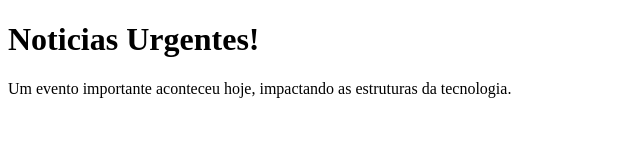
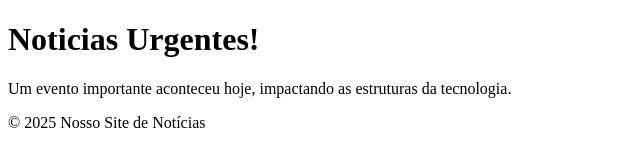
Before and after one commit to org-branching-hands-on/projeto-branching-hands-on, a plain HTML site: page index.html in a window 1280 px wide. Shown: the whole page, without its empty margins (0-640 px from the left). Drawn offline with Linux system fonts and the light colour scheme.

Commit message:
PBHO-13: adiciona rodapé

```diff
--- a/index.html
+++ b/index.html
@@ -8,5 +8,6 @@
 <body>
   <h1>Noticias Urgentes!</h1>
   <p>Um evento importante aconteceu hoje, impactando as estruturas da tecnologia.</p>
+  <footer>© 2025 Nosso Site de Notícias</footer>
 </body>
 </html>
```
